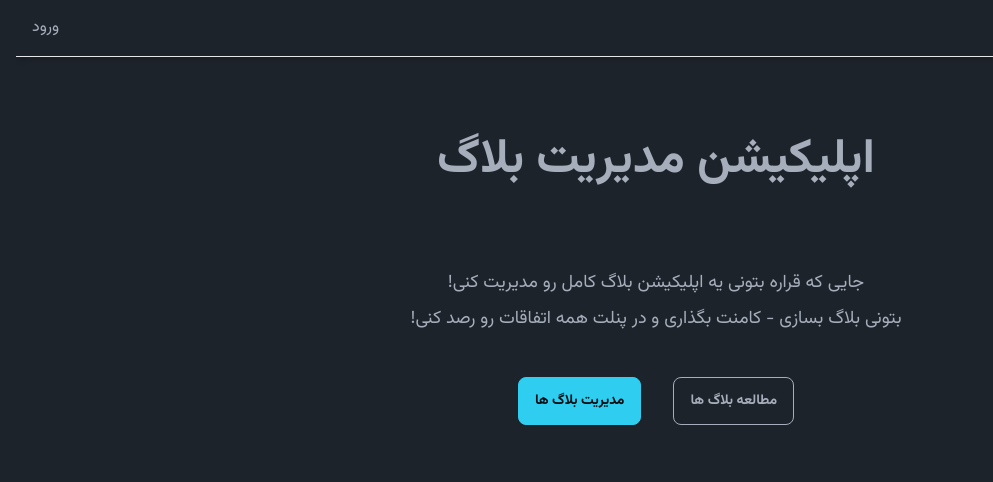
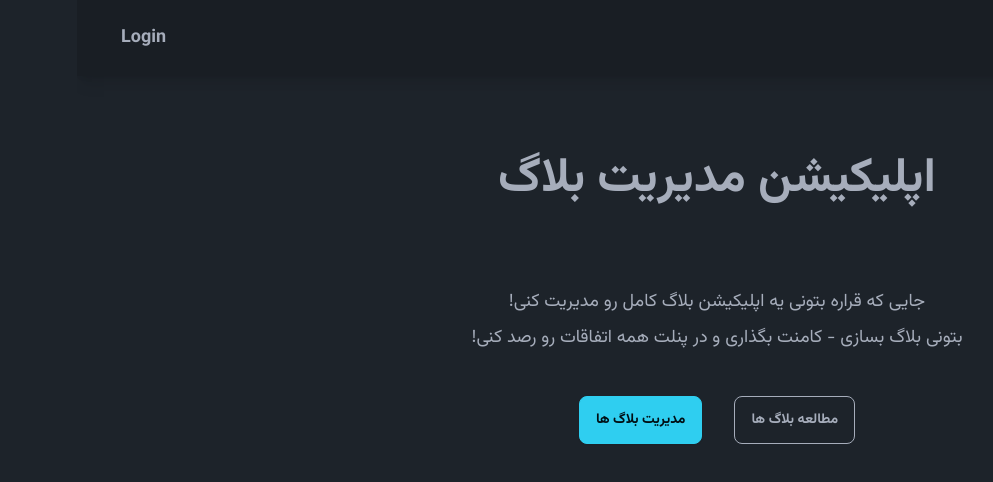
Before and after one commit to MohammadrezaNadirkhanloo/blog-app, a Next.js app: page / in a window 1280 px wide. Shown: the top 482 px of the page, without its empty margins (137-1130 px from the left). Built offline with nearby package versions, Linux system fonts and the light colour scheme.

Commit message:
Update : style header

```diff
--- a/src/components/Header.tsx
+++ b/src/components/Header.tsx
@@ -1,44 +1,43 @@
+import Image from "next/image";
+import Link from "next/link";
 import NavLink from "./NavLink";
 
 const Header: React.FC = () => {
-  const navLinks = [
-    {
-      id: 1,
-      children: "خانه",
-      path: "/",
-    },
-    {
-      id: 2,
-      children: "بلاگ ها",
-      path: "/blogs",
-    },
-  ];
   const user = false;
   return (
-    <header
-      className={`z-10 shadow-md bg-inherit mb-10 sticky top-0
-         transition-all duration-200 border-b border-b-secondary-300
-      `}
+    <header className={`navbar bg-base-200 shadow-lg `}>
+      <nav className="container ">
+        <div className="flex-1">
+          <Link
+            href="/"
+            className="text-2xl font-bold text-primary flex items-center gap-x-2"
           >
-      <nav className="container xl:max-w-screen-xl">
-        <ul className="flex items-center text-secondary-400 justify-between py-2">
+            <Image
+              src="/images/logoPage.png"
+              alt="logo"
+              width={30}
+              height={30}
+            />
+            <strong>ByteBlog</strong>
+          </Link>
+        </div>
+        <div className="flex-none">
+          <ul className="menu menu-horizontal px-1 ">
             <div className="flex items-center gap-x-10">
-            {navLinks.map((navLink) => {
-              return (
-                <li key={navLink.id}>
-                  <NavLink path={navLink.path}>{navLink.children}</NavLink>
-                </li>
-              );
-            })}
-          </div>
               <li>
                 {user ? (
-              <NavLink path="/profile">پروفایل</NavLink>
+                  <NavLink path="/profile" classStyle="text-lg font-semibold">
+                    Profile
+                  </NavLink>
                 ) : (
-              <NavLink path="/signin">ورود</NavLink>
+                  <NavLink path="/signin" classStyle="text-lg font-semibold">
+                    Login
+                  </NavLink>
                 )}
               </li>
+            </div>
           </ul>
+        </div>
       </nav>
     </header>
   );
```
Lines whose indentation alone changed are shown as unchanged.
